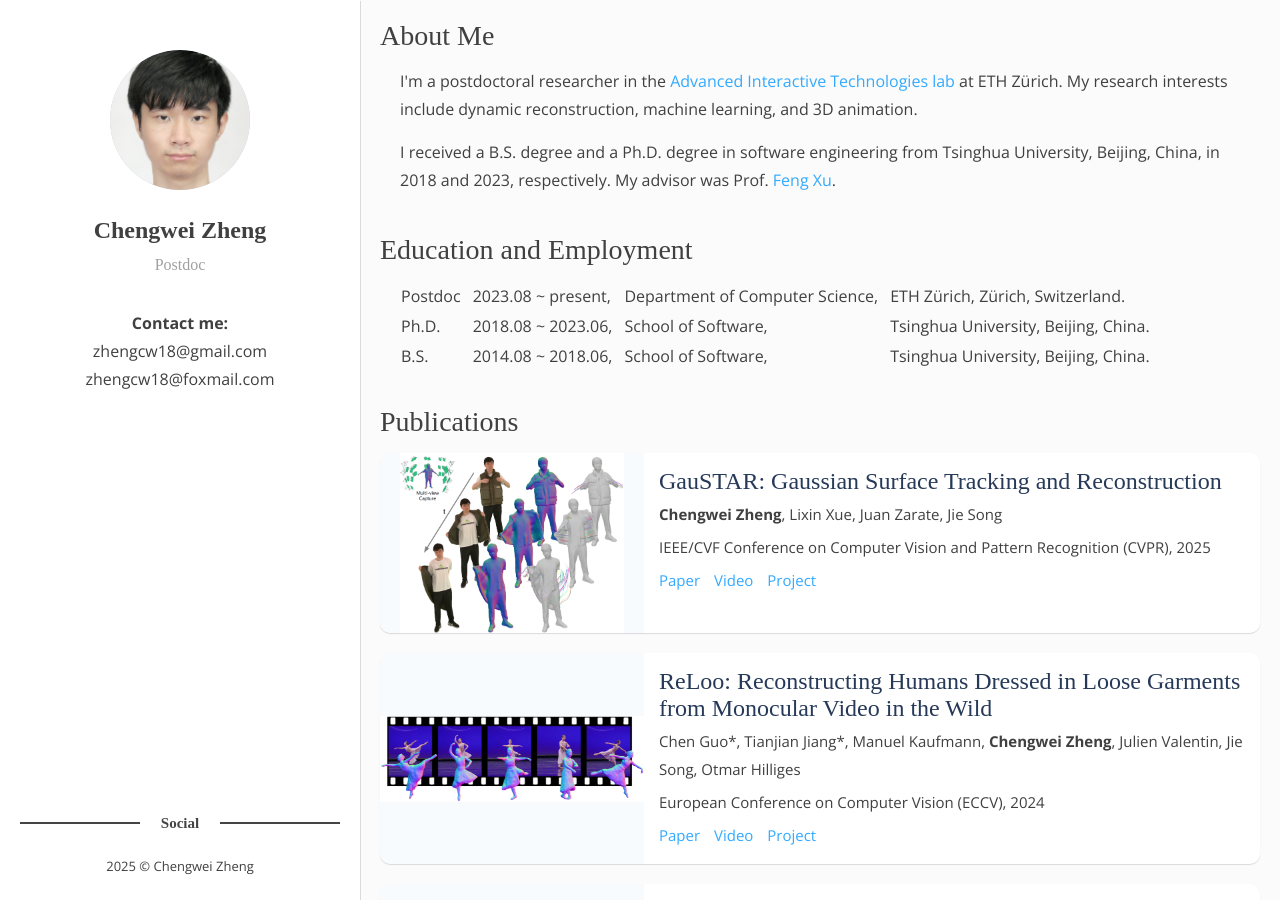
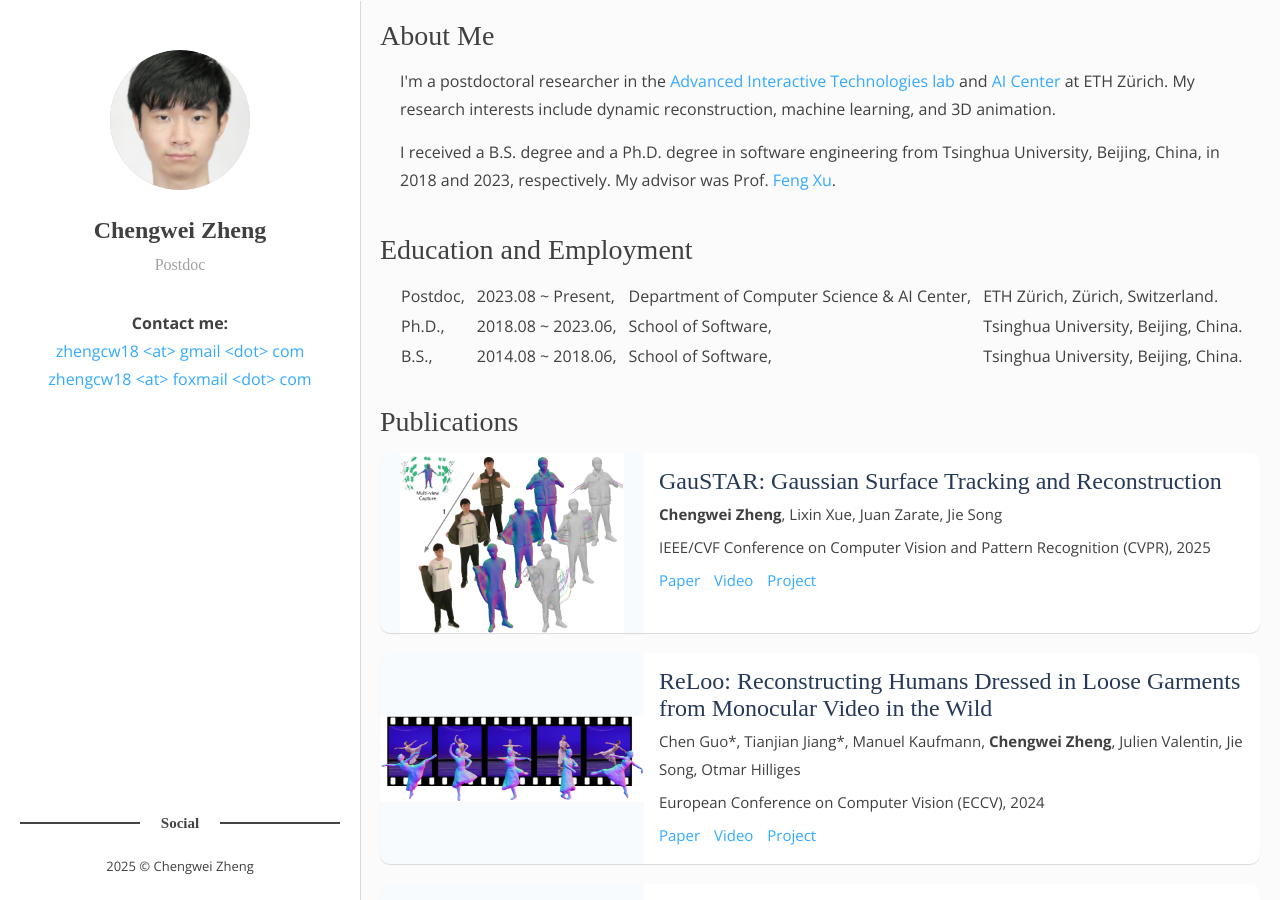
Before and after one commit to chengwei-zheng/chengwei-zheng.github.io, a Jekyll site: the page built from index.html, in a window 1280 px wide and 900 px high. Built offline with Jekyll 4.4.1, drawn with Linux system fonts in a browser that asks for light colours; some web fonts are replaced; the list of posts is cut into pages by our own code; some of the changed text lies outside the part shown.

Commit message:
Update email

```diff
--- a/_includes/addition.html
+++ b/_includes/addition.html
@@ -11,13 +11,15 @@
 			<li>ICCV 2025, 2023</li>
 			<li>ECCV 2024</li>
 			<li>NeurIPS 2025</li>
+			<li>AAAI 2026</li>
 		</ul>
 		<h5>Journals</h5>
 		<ul>
 		  <li>TVCG</li>
 		  <li>IJCV</li>
 		  <li>PRL</li>
-		  <li>Scientific Reports</li>
+		  <li>Sci Rep.</li>
+		  <li>Signal Image Video P</li>
 		  <li>CAAI CIT</li>
 		</ul>
 	  </div>
--- a/_includes/cv.html
+++ b/_includes/cv.html
@@ -4,7 +4,7 @@
     <div style="margin-bottom: 40px;">
 	  <h2> About Me </h2>
 	  <div style="font-size: 16px; margin-left:20px;">
-	    <p>I'm a postdoctoral researcher in the <a href="https://ait.ethz.ch/">Advanced Interactive Technologies lab</a> at ETH Zürich. My research interests include dynamic reconstruction, machine learning, and 3D animation.</p>
+	    <p>I'm a postdoctoral researcher in the <a href="https://ait.ethz.ch/">Advanced Interactive Technologies lab</a> and <a href="https://ai.ethz.ch/">AI Center</a> at ETH Zürich. My research interests include dynamic reconstruction, machine learning, and 3D animation.</p>
 	    <p>I received a B.S. degree and a Ph.D. degree in software engineering from Tsinghua University, Beijing, China, in 2018 and 2023, respectively. My advisor was Prof. <a href="http://xufeng.site/">Feng Xu</a>.</p>
 	   </div>
 	</div>
@@ -12,20 +12,20 @@
 	  <h2> Education and Employment </h2>
 	  <table style="font-size: 16px; margin-left: 20px;">
 	    <tr>
-	  	  <td>Postdoc<span style="margin-left:10px;"></span></td>
-	  	  <td>2023.08 ~ present,<span style="margin-left:10px;"></span></td></td>
-	  	  <td>Department of Computer Science, <span style="margin-left:10px;"></span></td>
+	  	  <td>Postdoc, <span style="margin-left:10px;"></span></td>
+	  	  <td>2023.08 ~ Present, <span style="margin-left:10px;"></span></td></td>
+	  	  <td>Department of Computer Science & AI Center, <span style="margin-left:10px;"></span></td>
 	  	  <td>ETH Zürich, Zürich, Switzerland.</td>
 		</tr>
 	    <tr>
-	  	  <td>Ph.D.<span style="margin-left:10px;"></span></td>
+	  	  <td>Ph.D.,<span style="margin-left:10px;"></span></td>
 	  	  <td>2018.08 ~ 2023.06,<span style="margin-left:10px;"></span></td></td>
-	  	  <td>School of Software, <span style="margin-left:10px;"></span></td>
+	  	  <td>School of Software,<span style="margin-left:10px;"></span></td>
 	  	  <td>Tsinghua University, Beijing, China.</td>
 		</tr>
 	    <tr>
-	  	  <td>B.S.<span style="margin-left:10px;"></span></td>
-	  	  <td>2014.08 ~ 2018.06,<span style="margin-left:10px;"></span></td></td>
+	  	  <td>B.S., <span style="margin-left:10px;"></span></td>
+	  	  <td>2014.08 ~ 2018.06, <span style="margin-left:10px;"></span></td></td>
 	  	  <td>School of Software, <span style="margin-left:10px;"></span></td>
 	  	  <td>Tsinghua University, Beijing, China.</td>
 		</tr>
--- a/_layouts/home.html
+++ b/_layouts/home.html
@@ -22,7 +22,7 @@ layout: default
       {% else %}
       {% endif %}
     </div>
-    <p class="c-author__about"><b>Contact me:</b><br>zhengcw18@gmail.com<br>zhengcw18@foxmail.com</p>
+    <p class="c-author__about"><b>Contact me:</b><br><a href="mailto:zhengcw18@gmail.com">zhengcw18 &lt;at&gt; gmail &lt;dot&gt; com</a><br><a href="mailto:zhengcw18@foxmail.com">zhengcw18 &lt;at&gt; foxmail &lt;dot&gt; com</a></p>
   </div>
 
   <div class="c-sidebar-footer">
```
